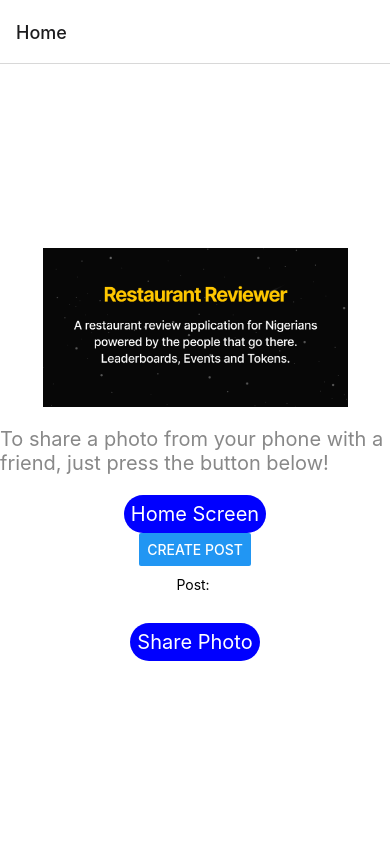
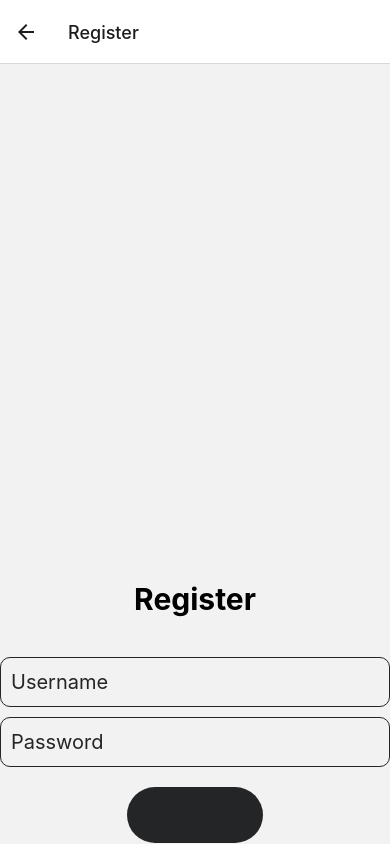
Before and after one commit to Rhaqim/thecommuneApp, a React Native app: screen /Register in a window 390 px wide. Built offline with nearby package versions, Linux system fonts and the light colour scheme.

Commit message:
updates since I last worked on the app, keeping working tree clean

```diff
--- a/App.js
+++ b/App.js
@@ -10,14 +10,22 @@ const Stack = createNativeStackNavigator();
 import HomeScreen from './components/Home/HomeScreen';
 import DetailsScreen from './components/Profile/DetailsScreen';
 import CreatePostScreen from './components/Posts/CreatePostScreen';
+import Main from './components/MainPage';
+
+// Authentication
+import Login from './components/auth/Login';
+import Register from './components/auth/Register';
 
 export default function App() {
   return (
     <NavigationContainer>
-      <Stack.Navigator initialRouteName='Home'>
+      <Stack.Navigator initialRouteName='Login'>
         <Stack.Screen name="Home" component={HomeScreen} />
         <Stack.Screen name="Details" component={DetailsScreen} />
         <Stack.Screen name="CreatePost" component={CreatePostScreen} />
+        <Stack.Screen name="Main" component={Main} />
+        <Stack.Screen name="Login" component={Login} />
+        <Stack.Screen name="Register" component={Register} />
       </Stack.Navigator>
     </NavigationContainer>
   )
--- a/components/Home/HomeScreen.js
+++ b/components/Home/HomeScreen.js
@@ -1,10 +1,12 @@
 import { StatusBar } from 'expo-status-bar';
 import React, { useState, useEffect } from 'react';
-import { StyleSheet, Text, View, Image, TouchableOpacity, Platform, Button } from 'react-native';
+import { Text, View, Image, TouchableOpacity, Platform, Button } from 'react-native';
 import logo from '../../assets/271.jpg';
 import * as ImagePicker from 'expo-image-picker';
 import * as Sharing from 'expo-sharing';
 import uploadToAnonymousFilesAsync from 'anonymous-files';
+
+import styles from '../Styles';
 
 const HomeScreen = ({ navigation, route }) => {
 
@@ -66,6 +68,7 @@ const HomeScreen = ({ navigation, route }) => {
 
     return (
         <View style={styles.container}>
+            <TouchableOpacity onPress={() => navigation.navigate('Main')} ><Text>Go to MainPage</Text></TouchableOpacity>
             <Image source={logo} style={styles.logo} />
             {/* <Image source={splash} style={styles.logo} /> */}
             <Text style={styles.instructions}>To share a photo from your phone with a friend, just press the button below!</Text>
@@ -97,42 +100,4 @@ const HomeScreen = ({ navigation, route }) => {
     );
 }
 
-const styles = StyleSheet.create({
-    container: {
-        flex: 1,
-        backgroundColor: '#fff',
-        alignItems: 'center',
-        justifyContent: 'center',
-    },
-    instructions: {
-        color: '#888',
-        fontSize: 20,
-    },
-    logo: {
-        width: 305,
-        height: 159,
-        marginBottom: 20,
-    },
-    image: {
-        width: 305,
-        height: 159,
-        marginTop: 20,
-    },
-    button: {
-        backgroundColor: 'blue',
-        borderRadius: 50,
-        padding: 7,
-        marginTop: 20
-    },
-    buttonText: {
-        fontSize: 20,
-        color: '#fff',
-    },
-    thumbnail: {
-        width: 300,
-        height: 300,
-        resizeMode: "contain",
-    }
-});
-
 export default HomeScreen;
--- /dev/null
+++ b/components/MainPage.js
@@ -0,0 +1,38 @@
+import React from "react";
+import { View, Text, TouchableOpacity, ImageBackground } from "react-native";
+import { useFonts, Inter_900Black } from '@expo-google-fonts/inter';
+import bgimg from '../assets/starry.jpg';
+
+// Styles
+import styles from './Styles'
+
+const Main = ({ navigation, route }) => {
+
+    let [fontsLoaded] = useFonts({
+        Inter_900Black
+    });
+
+    if (!fontsLoaded) {
+        return <Text>Loading...</Text>;
+    }
+
+    const button = Object.assign({fontFamily: 'Inter_900Black'}, styles.buttonText);
+
+
+    return (
+        <ImageBackground style={styles.container} source={bgimg} resizeMode='cover'>
+            <View style={styles.loginButton}>
+                <TouchableOpacity onPress={() => navigation.navigate('Login')}>
+                    <Text style={button} >Login</Text>
+                </TouchableOpacity>
+            </View>
+            <View style={styles.registerButton}>
+                <TouchableOpacity onPress={() => navigation.navigate('Register')}>
+                    <Text style={button} >Register</Text>
+                </TouchableOpacity>
+            </View>
+        </ImageBackground>
+    )
+}
+
+export default Main
--- a/components/Posts/CreatePostScreen.js
+++ b/components/Posts/CreatePostScreen.js
@@ -1,5 +1,5 @@
 import React, { useState } from "react";
-import { StyleSheet, Text, View, Image, TouchableOpacity, Platform, Button, TextInput } from "react-native";
+import { Button, TextInput } from "react-native";
 
 const CreatePostScreen = ({ navigation, route }) => {
     const { postText, setPostText } = useState('');
--- /dev/null
+++ b/components/Styles.js
@@ -0,0 +1,97 @@
+import { StyleSheet } from 'react-native'
+
+
+const colors = {
+    // Colors
+    primary: '#fc5c65',
+    secondary: '#4ecdc4',
+    tertiary: '#ff6b6b',
+    quaternary: '#ffcc00',
+    background: '#f5f5f5',
+}
+
+const styles = StyleSheet.create({
+    container: {
+        flex: 1,
+        alignItems: 'center',
+        justifyContent: 'flex-end',
+        marginBottom: 1,
+    },
+    instructions: {
+        color: '#888',
+        fontSize: 20,
+    },
+    logo: {
+        width: 305,
+        height: 159,
+        marginBottom: 20,
+    },
+    image: {
+        width: 305,
+        height: 159,
+        marginTop: 20,
+    },
+    button: {
+        backgroundColor: '#242526',
+        borderRadius: 70,
+        padding: 7,
+        paddingBottom: 10,
+        paddingEnd: 10,
+        paddingStart: 10,
+        paddingTop: 10,
+        marginTop: 10
+    },
+    buttonText: {
+        fontSize: 30,
+        color: '#242526'
+    },
+    loginButton: {
+        backgroundColor: colors.primary,
+        width: "100%",
+        height: 70,
+        alignItems: 'center',
+        paddingTop: 20,
+    },
+    registerButton: {
+        backgroundColor: colors.secondary,
+        width: "100%",
+        height: 70,
+        alignItems: 'center',
+        paddingTop: 20,
+    },
+    thumbnail: {
+        width: 300,
+        height: 300,
+        resizeMode: "contain",
+    },
+    authetication: {
+        justifyContent: 'center',
+        alignItems: 'center',
+        backgroundColor: '#f8f8f2',
+        marginBottom: 20,
+
+    },
+    title: {
+        fontSize: 30,
+        fontWeight: 'bold',
+        marginBottom: 20,
+    },
+    error : {
+        color: 'red',
+        fontSize: 20,
+        marginBottom: 20,
+    },
+    input : {
+        borderWidth: 1,
+        borderColor: '#242526',
+        borderRadius: 10,
+        padding: 10,
+        marginBottom: 10,
+        width: "100%",
+        height: 50,
+        color: '#242526',
+        fontSize: 20,
+    }
+});
+
+export default styles
--- /dev/null
+++ b/components/auth/Login.js
@@ -0,0 +1,45 @@
+import React, { useState } from "react";
+import { Text, View, TouchableOpacity, TextInput } from "react-native";
+import styles from "../Styles";
+
+const Login = ({ navigation }) => {
+    const [username, setUsername] = useState("");
+    const [password, setPassword] = useState("");
+    const [error, setError] = useState("");
+
+    const handleSubmit = () => {
+        if (username === "") {
+            setError("Username is required");
+        } else if (password === "") {
+            setError("Password is required");
+        } else {
+            setError("");
+            navigation.navigate("Main");
+        }
+    }
+
+    return (
+        <View style={styles.container}>
+            <Text style={styles.title}>Login</Text>
+            <Text style={styles.error}>{error}</Text>
+            <TextInput
+                style={styles.input}
+                placeholder="Username"
+                onChangeText={(text) => setUsername(text)}
+                value={username}
+            />
+            <TextInput
+                style={styles.input}
+                placeholder="Password"
+                onChangeText={(text) => setPassword(text)}
+                value={password}
+                secureTextEntry={true}
+            />
+            <TouchableOpacity onPress={handleSubmit} style={styles.button}>
+                <Text style={styles.buttonText}>Login</Text>
+            </TouchableOpacity>
+        </View>
+    );
+}
+
+export default Login;
--- /dev/null
+++ b/components/auth/Register.js
@@ -0,0 +1,45 @@
+import React, { useState } from "react";
+import { Text, View, TouchableOpacity, TextInput } from "react-native";
+import styles from "../Styles";
+
+const Register = ({ navigation }) => {
+    const [username, setUsername] = useState("");
+    const [password, setPassword] = useState("");
+    const [error, setError] = useState("");
+
+    const handleSubmit = () => {
+        if (username === "") {
+            setError("Username is required");
+        } else if (password === "") {
+            setError("Password is required");
+        } else {
+            setError("");
+            navigation.navigate("Home");
+        }
+    }
+
+    return (
+        <View style={styles.container}>
+            <Text style={styles.title}>Register</Text>
+            <Text style={styles.error}>{error}</Text>
+            <TextInput
+                style={styles.input}
+                placeholder="Username"
+                onChangeText={(text) => setUsername(text)}
+                value={username}
+            />
+            <TextInput
+                style={styles.input}
+                placeholder="Password"
+                onChangeText={(text) => setPassword(text)}
+                value={password}
+                secureTextEntry={true}
+            />
+            <TouchableOpacity onPress={handleSubmit} style={styles.button}>
+                <Text style={styles.buttonText}>Register</Text>
+            </TouchableOpacity>
+        </View>
+    );
+}
+
+export default Register;
--- a/package.json
+++ b/package.json
@@ -9,6 +9,7 @@
     "web": "expo start --web"
   },
   "dependencies": {
+    "@expo-google-fonts/inter": "^0.2.2",
     "@react-navigation/native": "^6.0.10",
     "@react-navigation/native-stack": "^6.6.2",
     "anonymous-files": "^1.0.1",
```
Also changed, not shown: components/auth/Authentication.js (added, +92 -0 lines), assets/starry.jpg (added), components/Navigation.js (added), components/auth/Logout.js (added), 1 other file (tests, documents, lock files or other folders).
